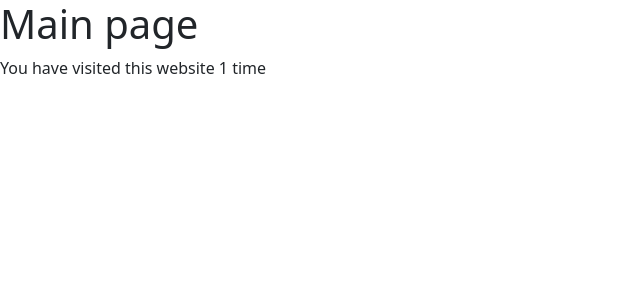
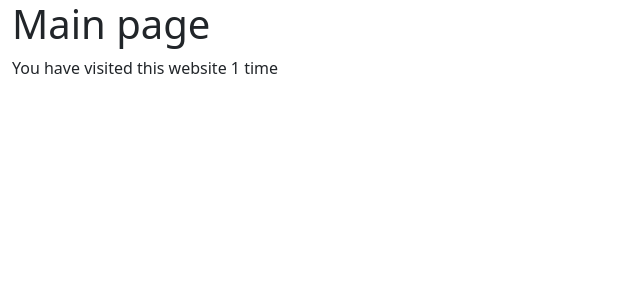
Before and after one commit to Neyrony/IT-task-manager, a Django app: page / in a window 1280 px wide. Shown: the top 300 px of the page, without its empty margins (0-640 px from the left). Run offline with Django 5.2, Linux system fonts and the light colour scheme.

Commit message:
style: fix styling in base.html

```diff
--- a/templates/base.html
+++ b/templates/base.html
@@ -14,15 +14,14 @@
   {% block header %}
 
   {% endblock %}
+  <div class="container-fluid mx-auto">
+    {% block content %}
 
-  {% block content %}
+    {% endblock %}
 
-  {% endblock %}
-
-  {% block pagination %}
-
-  {% endblock %}
-
+    {% block pagination %}
+    {% endblock %}
+  </div>
   {% block footer %}
 
   {% endblock %}
```
